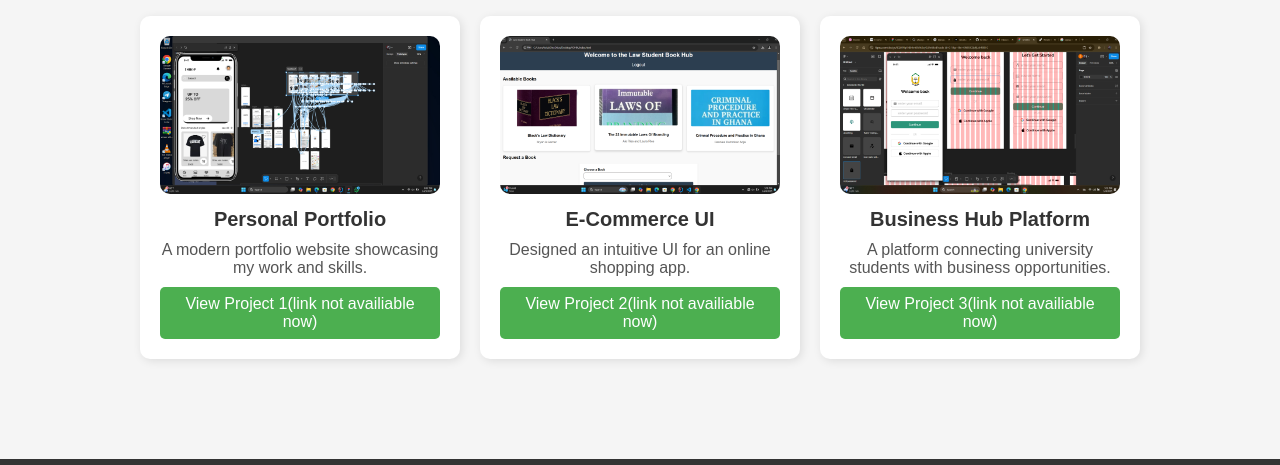
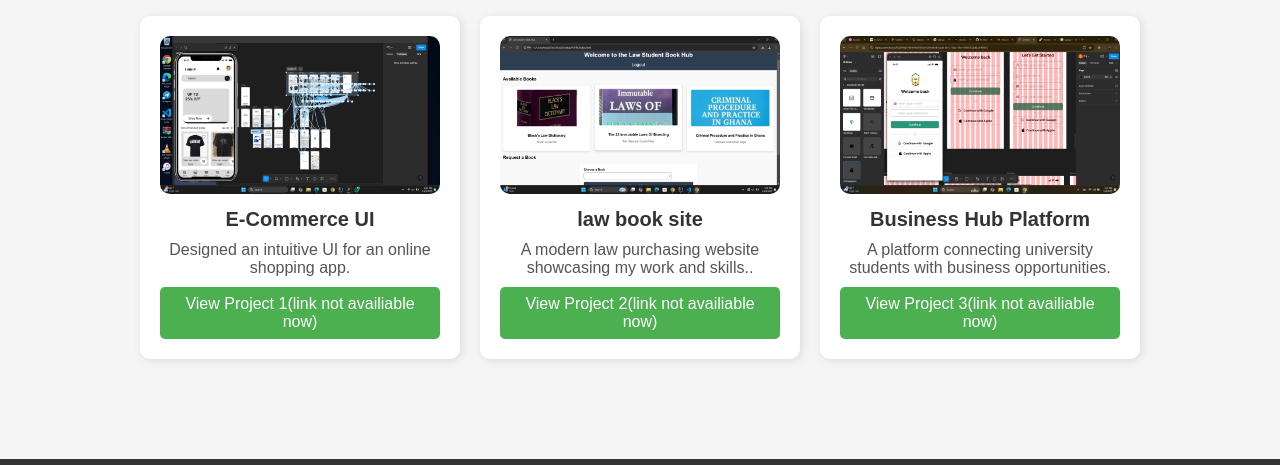
Before and after one commit to Ke12in/my-portfolio-kelvinafful, a plain HTML site: page projects.html in a window 1280 px wide. Shown: the part 145-610 px from the top of the page. Drawn offline with nearby package versions, Linux system fonts and the light colour scheme.

Commit message:
Update projects.html

```diff
--- a/projects.html
+++ b/projects.html
@@ -29,8 +29,8 @@
         <div class="projects-container">
             <div class="project">
                 <img src="./Screenshot (1).png" alt="Project 1 Screenshot">
-                <h3>Personal Portfolio</h3>
-                <p>A modern portfolio website showcasing my work and skills.</p>
+                <h3>E-Commerce UI</h3>
+                <p>Designed an intuitive UI for an online shopping app.</p>
                 <div class="project-links">
                     <a href="#" target="_blank" class="btn">View Project 1(link not availiable now)</a>
                 </div>
@@ -38,8 +38,8 @@
 
             <div class="project">
                 <img src="./Screenshot (4).png" alt="Project 2 Screenshot">
-                <h3>E-Commerce UI</h3>
-                <p>Designed an intuitive UI for an online shopping app.</p>
+                <h3>law book site</h3>
+                <p>A modern law purchasing website showcasing my work and skills..</p>
                 <div class="project-links">
                     <a href="#" target="_blank" class="btn">View Project 2(link not availiable now)</a>
                 </div>
```
